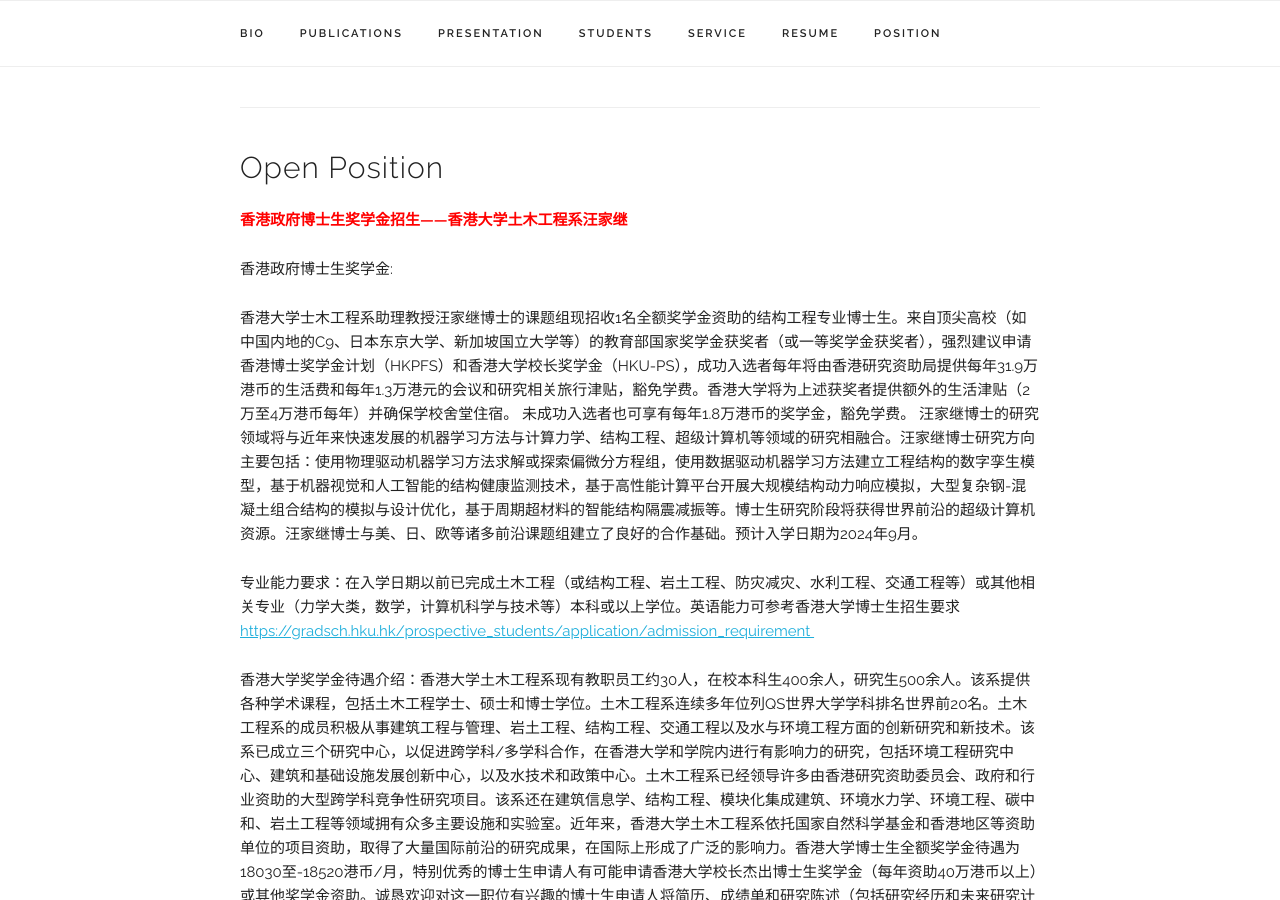
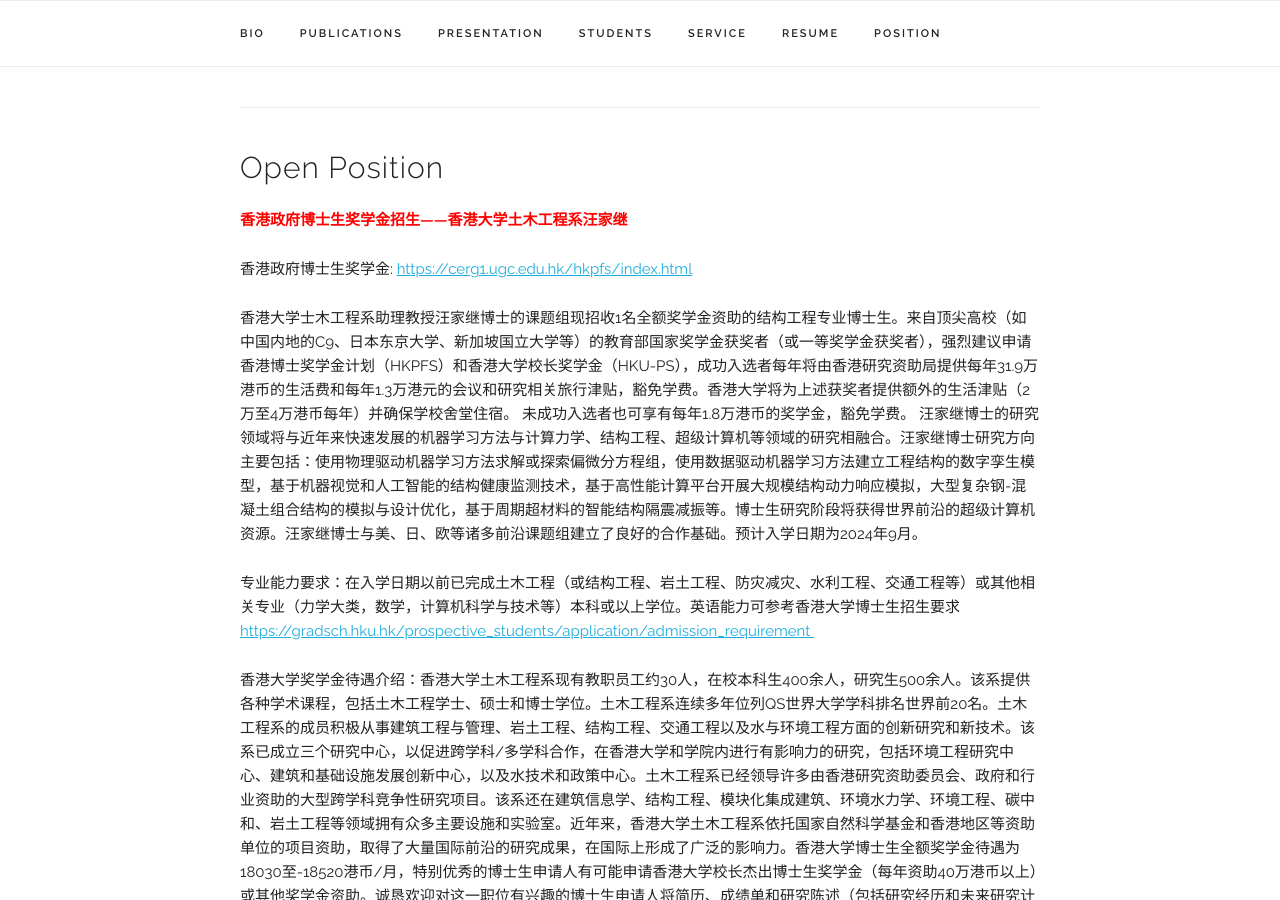
Before and after one commit to wangjiajiTHU/jiajiwang.github.io, a Jekyll site: the page built from index.html, in a window 1280 px wide and 900 px high, scrolled down 5038 px. Built offline with Jekyll 4.4.1, drawn with Linux system fonts in a browser that asks for light colours; some web fonts are replaced.

Commit message:
Update index.html

```diff
--- a/index.html
+++ b/index.html
@@ -219,7 +219,7 @@
 <div class="docs-section" id="openposition">
   <h4>Open Position</h4>
   <p> <font color="red"><b>香港政府博士生奖学金招生——香港大学土木工程系汪家继</b></font>
-  <p> 香港政府博士生奖学金: <a href={{https://cerg1.ugc.edu.hk/hkpfs/index.html }} target="_blank">{{https://cerg1.ugc.edu.hk/hkpfs/index.html}}</a>
+  <p> 香港政府博士生奖学金: <a href="https://cerg1.ugc.edu.hk/hkpfs/index.html" target="_blank">https://cerg1.ugc.edu.hk/hkpfs/index.html</a>
   <p> 香港大学士木工程系助理教授汪家继博士的课题组现招收1名全额奖学金资助的结构工程专业博士生。来自顶尖高校（如中国内地的C9、日本东京大学、新加坡国立大学等）的教育部国家奖学金获奖者（或一等奖学金获奖者），强烈建议申请香港博士奖学金计划（HKPFS）和香港大学校长奖学金（HKU-PS），成功入选者每年将由香港研究资助局提供每年31.9万港币的生活费和每年1.3万港元的会议和研究相关旅行津贴，豁免学费。香港大学将为上述获奖者提供额外的生活津贴（2万至4万港币每年）并确保学校舍堂住宿。 未成功入选者也可享有每年1.8万港币的奖学金，豁免学费。
 汪家继博士的研究领域将与近年来快速发展的机器学习方法与计算力学、结构工程、超级计算机等领域的研究相融合。汪家继博士研究方向主要包括：使用物理驱动机器学习方法求解或探索偏微分方程组，使用数据驱动机器学习方法建立工程结构的数字孪生模型，基于机器视觉和人工智能的结构健康监测技术，基于高性能计算平台开展大规模结构动力响应模拟，大型复杂钢-混凝土组合结构的模拟与设计优化，基于周期超材料的智能结构隔震减振等。博士生研究阶段将获得世界前沿的超级计算机资源。汪家继博士与美、日、欧等诸多前沿课题组建立了良好的合作基础。预计入学日期为2024年9月。
   <p> 专业能力要求：在入学日期以前已完成土木工程（或结构工程、岩土工程、防灾减灾、水利工程、交通工程等）或其他相关专业（力学大类，数学，计算机科学与技术等）本科或以上学位。英语能力可参考香港大学博士生招生要求<a href={{https://gradsch.hku.hk/prospective_students/application/admission_requirement  }} target="_blank">https://gradsch.hku.hk/prospective_students/application/admission_requirement </a>
```
